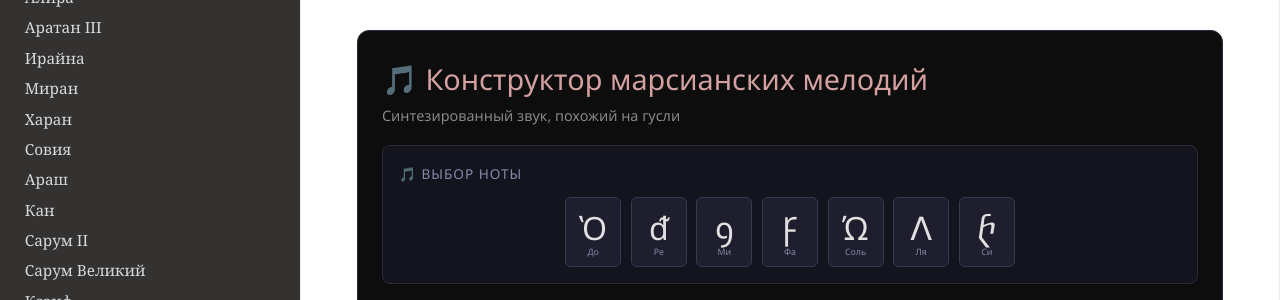
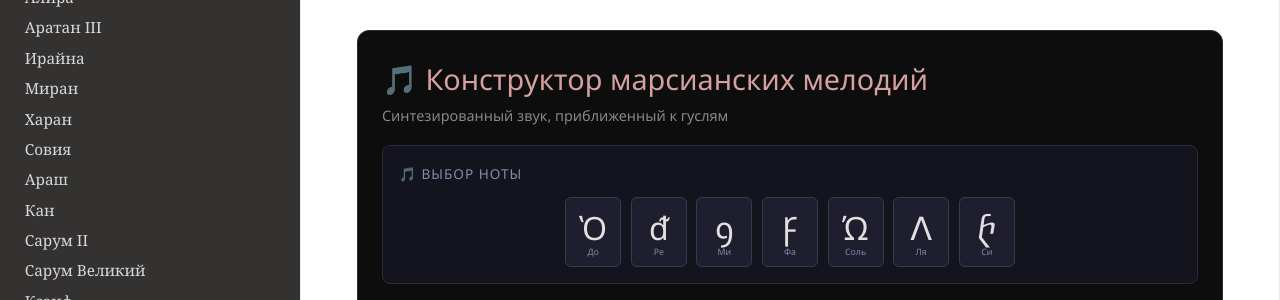
Before and after one commit to ivanhohlov14-bit/mars-encyclopedia, an MkDocs documentation site: the page built from docs/music/constructor.md, in a window 1280 px wide. Shown: the part 167-467 px from the top of the page. Built offline with MkDocs 1.6.1, drawn with Linux system fonts in a browser that asks for light colours; nearby versions of some CDN libraries; part of the change alters nothing that is shown.

Commit message:
Update constructor.md

```diff
--- a/docs/music/constructor.md
+++ b/docs/music/constructor.md
@@ -1,13 +1,12 @@
 ---
 title: Конструктор марсианских мелодий
-description: Создавайте мелодии из 7 нот (до, ре, ми, фа, соль, ля, си) со звуком, похожим на гусли
+description: Создавайте мелодии из 7 нот (до, ре, ми, фа, соль, ля, си) с синтезированным звуком гуслей
 ---
 
 # 🎵 Конструктор марсианских мелодий
 
 <div id="mars-melody-app">
   <style>
-    /* Стили (те же, что были) */
     .mm-container {
       max-width: 900px;
       margin: 0 auto;
@@ -204,6 +203,10 @@ description: Создавайте мелодии из 7 нот (до, ре, ми
       background: #4a2a2a;
       border-color: #8a4a4a;
     }
+    .mm-btn:disabled {
+      opacity: 0.4;
+      cursor: not-allowed;
+    }
     .mm-share-box {
       display: flex;
       gap: 0.5rem;
@@ -258,7 +261,7 @@ description: Создавайте мелодии из 7 нот (до, ре, ми
   <div class="mm-container">
     <div class="mm-title">
       🎵 Конструктор марсианских мелодий
-      <small>Синтезированный звук, похожий на гусли</small>
+      <small>Синтезированный звук, приближенный к гуслям</small>
     </div>
 
     <div class="mm-section">
@@ -331,7 +334,6 @@ description: Создавайте мелодии из 7 нот (до, ре, ми
   let isPlaying = false;
   let audioCtx = null;
 
-  // DOM-элементы
   const paletteEl = document.getElementById('mm-note-palette');
   const durGroupEl = document.getElementById('mm-duration-group');
   const editorEl = document.getElementById('mm-editor');
@@ -359,58 +361,123 @@ description: Создавайте мелодии из 7 нот (до, ре, ми
   }
 
   // ============================================================
-  // 4. СИНТЕЗ ЗВУКА ГУСЛЕЙ (без сэмплов)
+  // 4. УЛУЧШЕННЫЙ СИНТЕЗ ГУСЛЕЙ
   // ============================================================
   function playSynthesizedGusli(ctx, note, startTime, durationSec) {
-    // Главный выход
     const output = ctx.createGain();
     output.connect(ctx.destination);
 
-    // ----- 1. Основной тон (треугольник) -----
+    // --- Основной тон ---
     const osc1 = ctx.createOscillator();
     osc1.type = 'triangle';
     osc1.frequency.value = note.freq;
 
-    // ----- 2. Обертон (октава выше, тише) -----
+    // --- Обертон октава ---
     const osc2 = ctx.createOscillator();
     osc2.type = 'triangle';
     osc2.frequency.value = note.freq * 2;
+    const gain2 = ctx.createGain();
+    gain2.gain.value = 0.3;
 
-    // ----- 3. Огибающая для основного тона -----
+    // --- Обертон квинта ---
+    const osc3 = ctx.createOscillator();
+    osc3.type = 'sine';
+    osc3.frequency.value = note.freq * 1.5;
+    const gain3 = ctx.createGain();
+    gain3.gain.value = 0.15;
+
+    // --- Шум атаки (имитация щипка) ---
+    const bufferSize = ctx.sampleRate * 0.02;
+    const buffer = ctx.createBuffer(1, bufferSize, ctx.sampleRate);
+    const data = buffer.getChannelData(0);
+    for (let i = 0; i < bufferSize; i++) {
+      data[i] = (Math.random() * 2 - 1) * Math.exp(-i / (bufferSize * 0.3));
+    }
+    const noise = ctx.createBufferSource();
+    noise.buffer = buffer;
+
+    // --- Огибающая основного тона (ADSR) ---
     const env1 = ctx.createGain();
+    const attack = 0.005;
+    const decay = 0.05;
+    const sustain = 0.2;
+    const release = durationSec * 0.7;
     env1.gain.setValueAtTime(0.001, startTime);
-    env1.gain.linearRampToValueAtTime(0.3, startTime + 0.015); // быстрый щипок
-    env1.gain.exponentialRampToValueAtTime(0.001, startTime + durationSec * 0.6); // затухание
+    env1.gain.linearRampToValueAtTime(0.5, startTime + attack);
+    env1.gain.linearRampToValueAtTime(0.3, startTime + attack + decay);
+    env1.gain.setValueAtTime(0.3, startTime + attack + decay);
+    env1.gain.exponentialRampToValueAtTime(0.001, startTime + attack + decay + release);
 
-    // ----- 4. Огибающая для обертона (тише и короче) -----
+    // --- Огибающая для обертонов ---
     const env2 = ctx.createGain();
     env2.gain.setValueAtTime(0.001, startTime);
-    env2.gain.linearRampToValueAtTime(0.12, startTime + 0.01);
-    env2.gain.exponentialRampToValueAtTime(0.001, startTime + durationSec * 0.4);
+    env2.gain.linearRampToValueAtTime(0.2, startTime + 0.01);
+    env2.gain.exponentialRampToValueAtTime(0.001, startTime + durationSec * 0.5);
 
-    // ----- 5. Фильтр низких частот (для теплоты) -----
+    // --- Огибающая для шума ---
+    const envNoise = ctx.createGain();
+    envNoise.gain.setValueAtTime(0.001, startTime);
+    envNoise.gain.linearRampToValueAtTime(0.15, startTime + 0.01);
+    envNoise.gain.exponentialRampToValueAtTime(0.001, startTime + 0.06);
+
+    // --- Фильтр с резонансом ---
     const filter = ctx.createBiquadFilter();
     filter.type = 'lowpass';
-    filter.frequency.value = 1800;
-    filter.Q.value = 1.2;
+    filter.frequency.value = 2000;
+    filter.Q.value = 2.5;
 
-    // ----- 6. Сборка -----
-    // Основной тон → фильтр → выход
+    // --- Микшер ---
+    const sum = ctx.createGain();
     osc1.connect(env1);
-    env1.connect(filter);
-    // Обертон → фильтр → выход
-    osc2.connect(env2);
-    env2.connect(filter);
-    // Фильтр → выход
+    env1.connect(sum);
+
+    osc2.connect(gain2);
+    gain2.connect(env2);
+    env2.connect(sum);
+
+    osc3.connect(gain3);
+    gain3.connect(env2);
+    // уже подключено к env2
+
+    // --- Шум подмешиваем отдельно ---
+    const noiseGain = ctx.createGain();
+    noise.connect(envNoise);
+    envNoise.connect(noiseGain);
+    noiseGain.gain.value = 0.5;
+
+    sum.connect(filter);
     filter.connect(output);
+    noiseGain.connect(output);
 
-    // Запуск и остановка
+    // --- Задержка (реверберация) ---
+    const delay = ctx.createDelay(0.3);
+    delay.delayTime.value = 0.12;
+    const feedback = ctx.createGain();
+    feedback.gain.value = 0.25;
+    const wet = ctx.createGain();
+    wet.gain.value = 0.2;
+    const dry = ctx.createGain();
+    dry.gain.value = 0.8;
+
+    filter.connect(dry);
+    dry.connect(output);
+    filter.connect(delay);
+    delay.connect(feedback);
+    feedback.connect(delay);
+    delay.connect(wet);
+    wet.connect(output);
+
+    // --- Запуск ---
     osc1.start(startTime);
-    osc1.stop(startTime + durationSec + 0.05);
+    osc1.stop(startTime + durationSec + 0.1);
     osc2.start(startTime);
-    osc2.stop(startTime + durationSec + 0.05);
+    osc2.stop(startTime + durationSec + 0.1);
+    osc3.start(startTime);
+    osc3.stop(startTime + durationSec + 0.1);
+    noise.start(startTime);
+    noise.stop(startTime + 0.1);
 
-    return { osc1, osc2, env1, env2, filter, output };
+    return { osc1, osc2, osc3, noise, env1, env2, envNoise, filter, output, delay, feedback };
   }
 
   // ============================================================
@@ -462,10 +529,17 @@ description: Создавайте мелодии из 7 нот (до, ре, ми
           nodes.osc1.disconnect();
           nodes.osc2.stop();
           nodes.osc2.disconnect();
+          nodes.osc3.stop();
+          nodes.osc3.disconnect();
+          nodes.noise.stop();
+          nodes.noise.disconnect();
           nodes.env1.disconnect();
           nodes.env2.disconnect();
+          nodes.envNoise.disconnect();
           nodes.filter.disconnect();
           nodes.output.disconnect();
+          nodes.delay.disconnect();
+          nodes.feedback.disconnect();
         } catch(e) {}
       });
       isPlaying = false;
@@ -483,10 +557,17 @@ description: Создавайте мелодии из 7 нот (до, ре, ми
             nodes.osc1.disconnect();
             nodes.osc2.stop();
             nodes.osc2.disconnect();
+            nodes.osc3.stop();
+            nodes.osc3.disconnect();
+            nodes.noise.stop();
+            nodes.noise.disconnect();
             nodes.env1.disconnect();
             nodes.env2.disconnect();
+            nodes.envNoise.disconnect();
             nodes.filter.disconnect();
             nodes.output.disconnect();
+            nodes.delay.disconnect();
+            nodes.feedback.disconnect();
           } catch(e) {}
         });
         isPlaying = false;
@@ -497,7 +578,7 @@ description: Создавайте мелодии из 7 нот (до, ре, ми
   }
 
   // ============================================================
-  // 6. ОТРИСОВКА ИНТЕРФЕЙСА (без изменений)
+  // 6. ОТРИСОВКА ИНТЕРФЕЙСА
   // ============================================================
   function renderPalette() {
     paletteEl.innerHTML = '';
@@ -610,7 +691,7 @@ description: Создавайте мелодии из 7 нот (до, ре, ми
   }
 
   // ============================================================
-  // 8. ШАРИНГ (кодирование в URL)
+  // 8. ШАРИНГ
   // ============================================================
   function encodeMelody() {
     return melody.map(item => `${item.noteId},${item.duration}`).join(':');
@@ -692,7 +773,7 @@ description: Создавайте мелодии из 7 нот (до, ре, ми
 
     updateShareLink();
 
-    // Предзагрузка контекста при первом клике
+    // Активируем AudioContext при первом клике
     document.addEventListener('click', ensureAudioContext, { once: true });
   }
 
```
